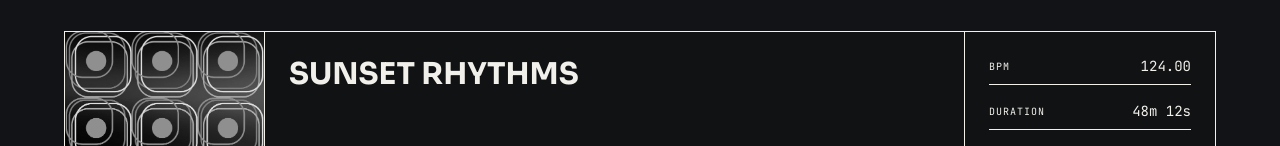
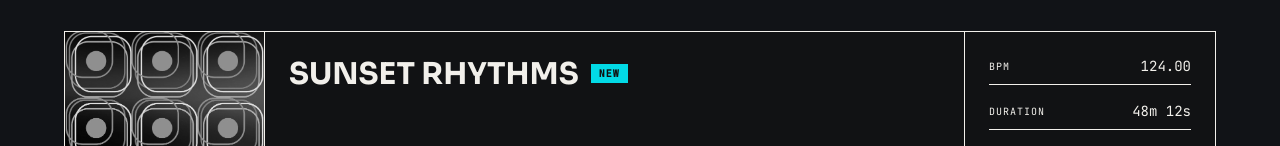
Before and after one commit to andres-manzanera/mass-sessions, a Next.js app: page /sessions in a window 1280 px wide. Shown: the part 430-576 px from the top of the page. Built offline with nearby package versions, Linux system fonts and the light colour scheme.

Commit message:
feat: display NEW badge on SessionCard if session is new

```diff
--- a/src/app/sessions/page.tsx
+++ b/src/app/sessions/page.tsx
@@ -63,10 +63,15 @@ function SessionCard({ session, index, activeSession, isPlaying, playSession, is
       <div className="flex-grow p-6 flex flex-col justify-between lg:border-r border-brand-orange overflow-hidden">
         <div>
 
-          <div className="flex items-center gap-4 mb-4">
-            <h2 className={`font-sora text-2xl md:text-3xl font-bold uppercase transition-colors ${isCurrent ? "text-[#02E1EE]" : "text-white lg:group-hover:text-[#02E1EE] group-active:text-[#02E1EE] group-focus:text-[#02E1EE]"}`}>
-              {session.title}
-            </h2>
+          <div className="flex flex-wrap items-center gap-4 mb-4">
+            <div className="flex items-center gap-3">
+              <h2 className={`font-sora text-2xl md:text-3xl font-bold uppercase transition-colors ${isCurrent ? "text-[#02E1EE]" : "text-white lg:group-hover:text-[#02E1EE] group-active:text-[#02E1EE] group-focus:text-[#02E1EE]"}`}>
+                {session.title}
+              </h2>
+              {session.isNew && (
+                <span className="bg-brand-accent text-black text-[10px] font-bold font-mono tracking-widest px-2 py-0.5 animate-pulse shrink-0 self-start mt-1.5 md:mt-2">NEW</span>
+              )}
+            </div>
             {isCurrent && isPlaying && (
               <div className="sound-wave select-none flex gap-1 items-end h-3">
                 <div className="w-[2px] bg-brand-accent animate-sound-bounce" style={{ animationDelay: "0.1s", height: "100%" }}></div>
```
